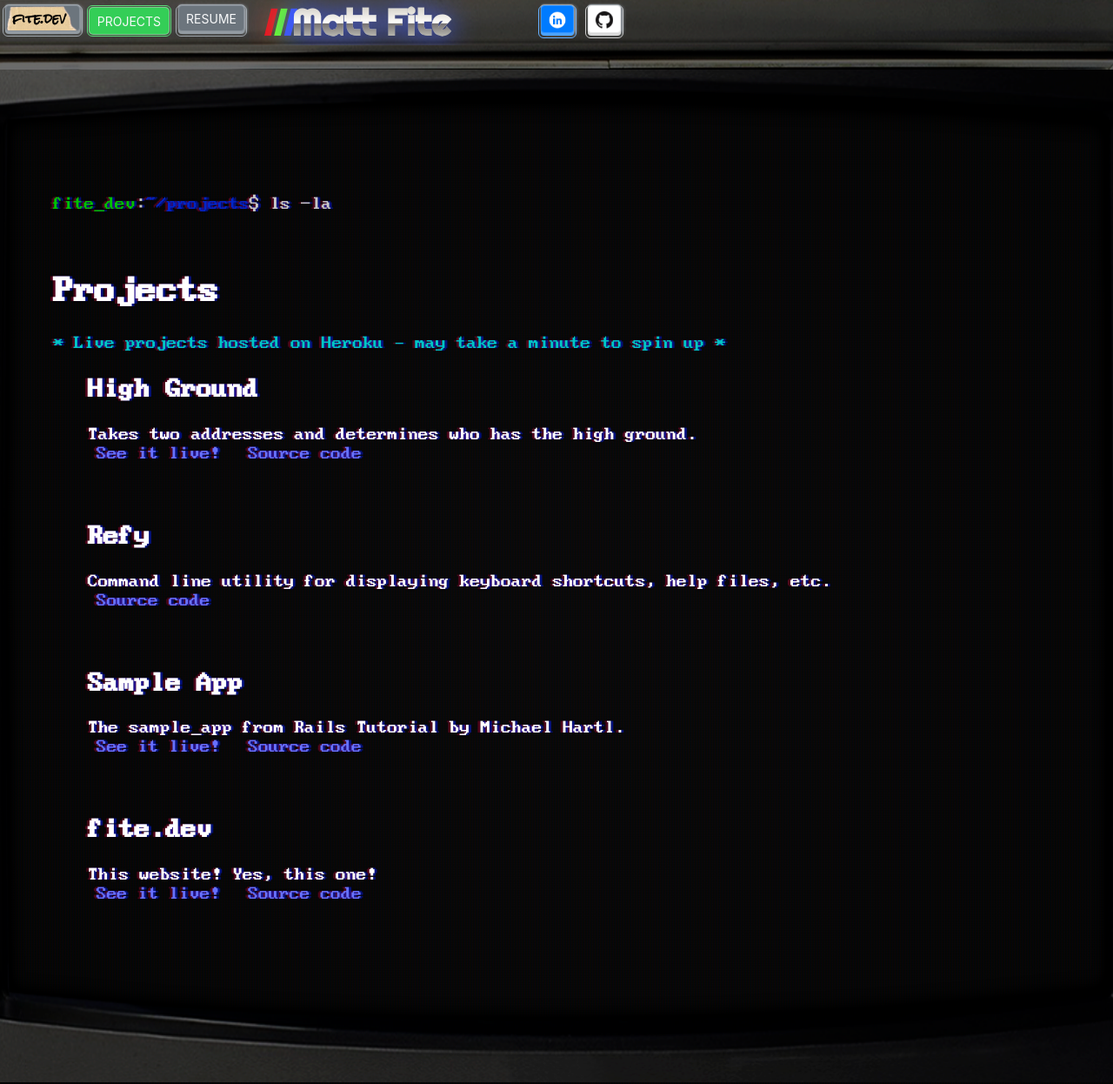
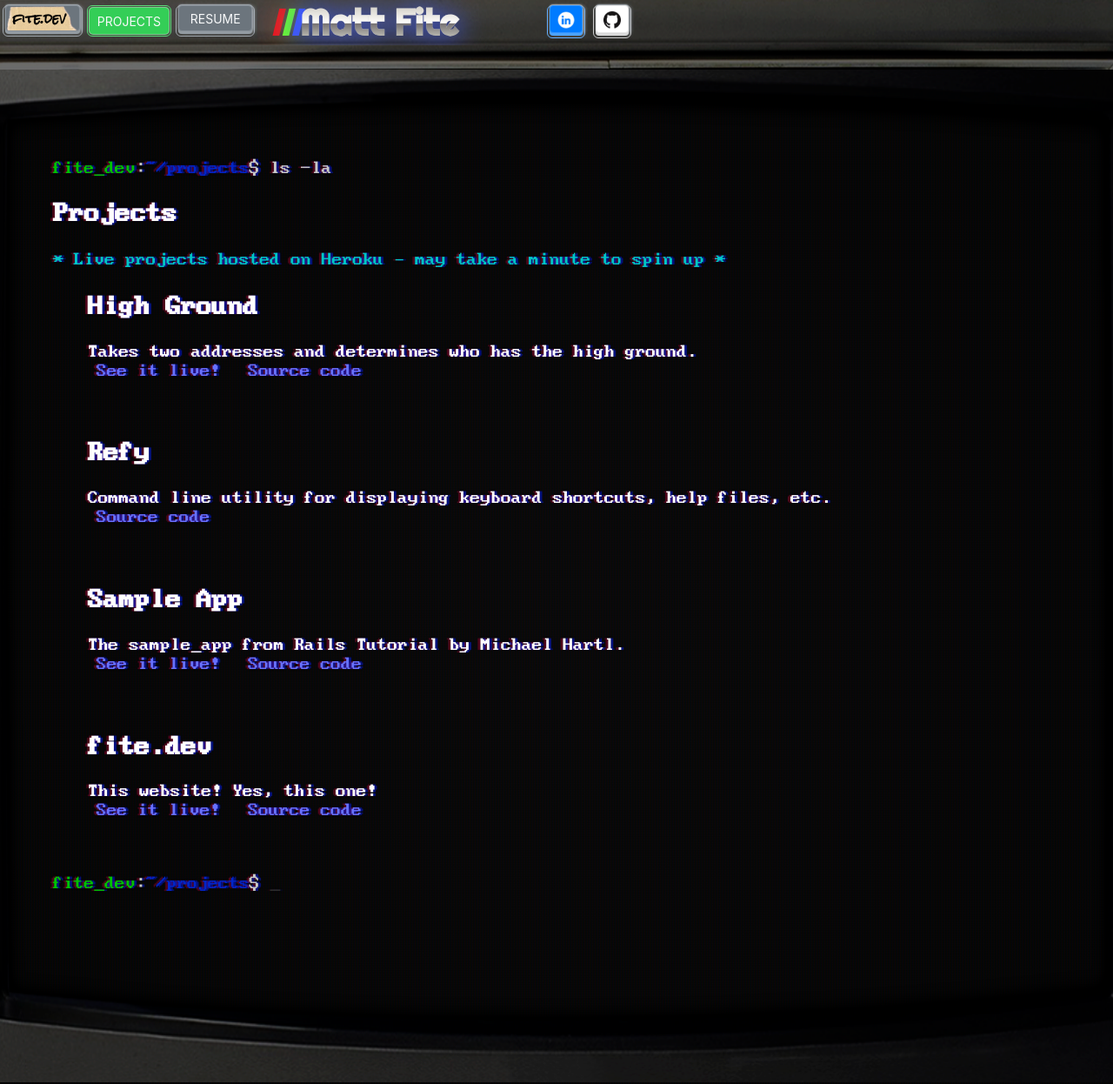
Before and after one commit to fiteclub/fiteclub.github.io, a Jekyll site: the page built from projects.md, in a window 1280 px wide. Shown: the whole page at 87% size. Built offline with Jekyll 4.4.1, drawn with Linux system fonts in a browser that asks for light colours.

Commit message:
Enhance readability

```diff
--- a/_sass/main.scss
+++ b/_sass/main.scss
@@ -142,7 +142,7 @@
   // text-align: center;
   // vertical-align: middle;
   height: 30px;
-  min-width: 50pt;
+  min-width: 64pt;
   // padding: 14px 16px;
   // text-decoration: none;
 }
--- a/index.html
+++ b/index.html
@@ -5,7 +5,6 @@
 <p>
   <span class="green">fite_dev</span><span class="white">:</span><span class="bright-blue">~<span><span class="white">$ tldr matt_fite</span>
 </p>
-<br>
 <p class="tab">My name is Matt Fite.
   <br>I want to
   [<span class="bright-blue">+</span>] learn how things work,
@@ -14,9 +13,6 @@
 </p>
 <p class="tab">Six months ago I decided to make this my career, so I got to work.
 With the help of my family and some wise, encouraging friends, I've been learning and building with Ruby, Rails, vim, and Google since September 2020.  This site and the projects listed here are the result.</p>
-
-
-<br>
 <p>
   <span class="green">fite_dev</span><span class="white">:</span><span class="bright-blue">~<span><span class="white">$ <span class="cursor">_</span></span>
 </p>
--- a/projects.md
+++ b/projects.md
@@ -1,12 +1,10 @@
 ---
 title: Projects
 ---
-<br>
 <p>
   <span class="green">fite_dev</span><span class="white">:</span><span class="bright-blue">~/projects</span><span class="white">$ ls -la</span>
 </p>
-<br>
-<h1>Projects</h1>
+<h2>Projects</h2>
 <span class="cyan">* Live projects hosted on Heroku -- may take a minute to spin up *</span>
 <ul>
   {% for project in site.projects %}
```
